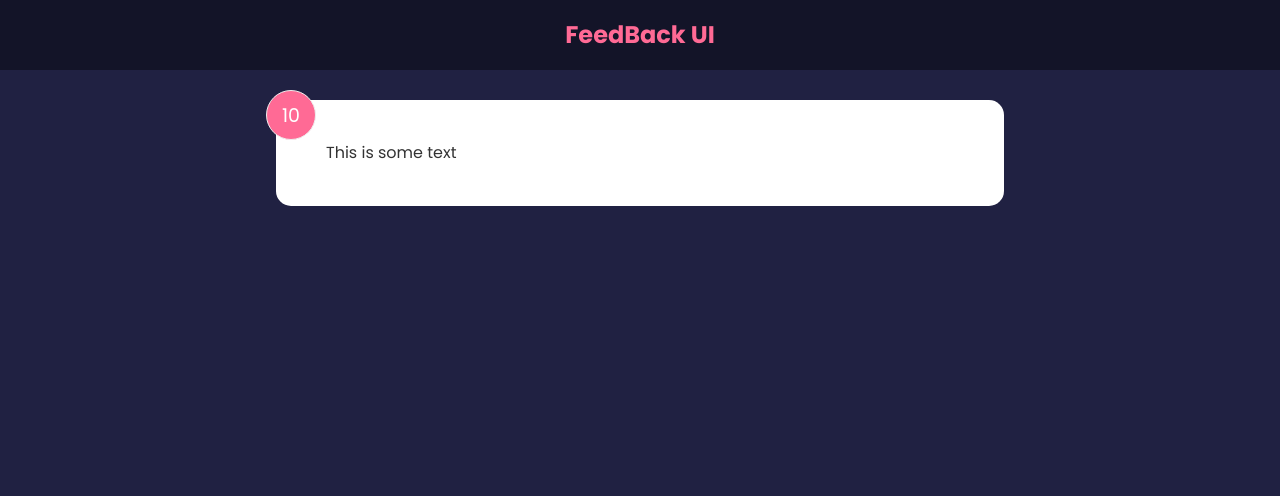
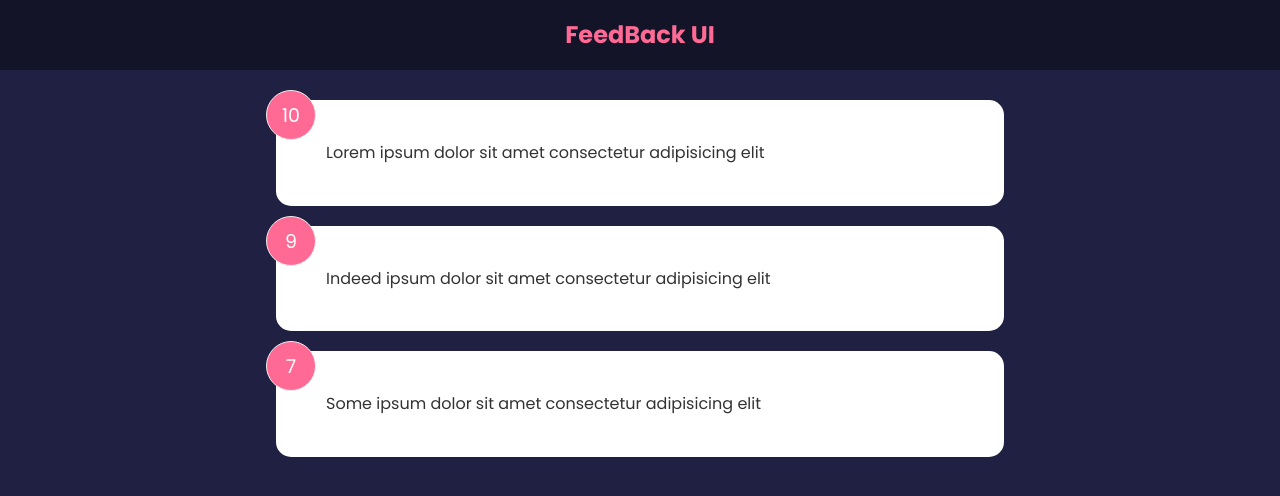
Before and after one commit to billionsjoel/feedback-app, a React (Create React App) app: page / in a window 1280 px wide. Shown: the top 496 px of the page. Built offline with nearby package versions, Linux system fonts and the light colour scheme.

Commit message:
Add UI design

```diff
--- a/src/App.js
+++ b/src/App.js
@@ -1,12 +1,15 @@
+import { useState } from 'react';
 import Header from './components/Header';
-import FeedbackItem from './components/FeedbackItem';
+import FeedbackList from './components/FeedbackList';
+import feedbackData from './Data/FeedbackData';
 
 function App() {
+	const [feedback, setFeedback] = useState(feedbackData);
 	return (
 		<>
 			<Header />
 			<div className="container">
-				<FeedbackItem />
+				<FeedbackList feedback={feedback} />
 			</div>
 		</>
 	);
--- /dev/null
+++ b/src/Data/FeedbackData.js
@@ -0,0 +1,19 @@
+const feedbackData = [
+	{
+		id: 1,
+		rating: 10,
+		text: 'Lorem ipsum dolor sit amet consectetur adipisicing elit',
+	},
+	{
+		id: 2,
+		rating: 9,
+		text: 'Indeed ipsum dolor sit amet consectetur adipisicing elit',
+	},
+	{
+		id: 3,
+		rating: 7,
+		text: 'Some ipsum dolor sit amet consectetur adipisicing elit',
+	},
+];
+
+export default feedbackData;
--- a/src/components/FeedbackItem.jsx
+++ b/src/components/FeedbackItem.jsx
@@ -1,11 +1,10 @@
 import { useState } from 'react';
 
-function FeedbackItem() {
-	const [] = useState();
+function FeedbackItem({ item }) {
 	return (
 		<div className="card">
-			<div className="num-display">10</div>
-			<div className="text-display">This is some text</div>
+			<div className="num-display">{item.rating}</div>
+			<div className="text-display">{item.text}</div>
 		</div>
 	);
 }
--- /dev/null
+++ b/src/components/FeedbackList.jsx
@@ -0,0 +1,16 @@
+import FeedbackItem from './FeedbackItem';
+
+function FeedbackList({ feedback }) {
+	if (!feedback || feedback.length === 0) {
+		return <p>No feedback at the moment.</p>;
+	}
+	return (
+		<div className="feedback-list">
+			{feedback.map((item) => (
+				<FeedbackItem key={item.id} item={item} />
+			))}
+		</div>
+	);
+}
+
+export default FeedbackList;
```
